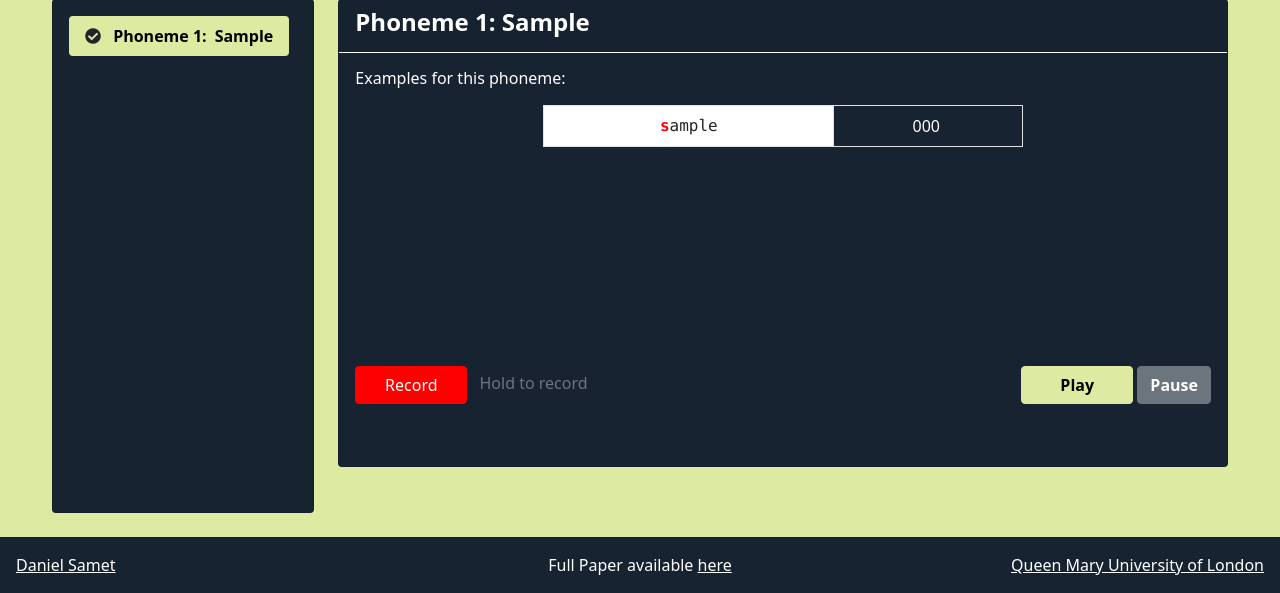
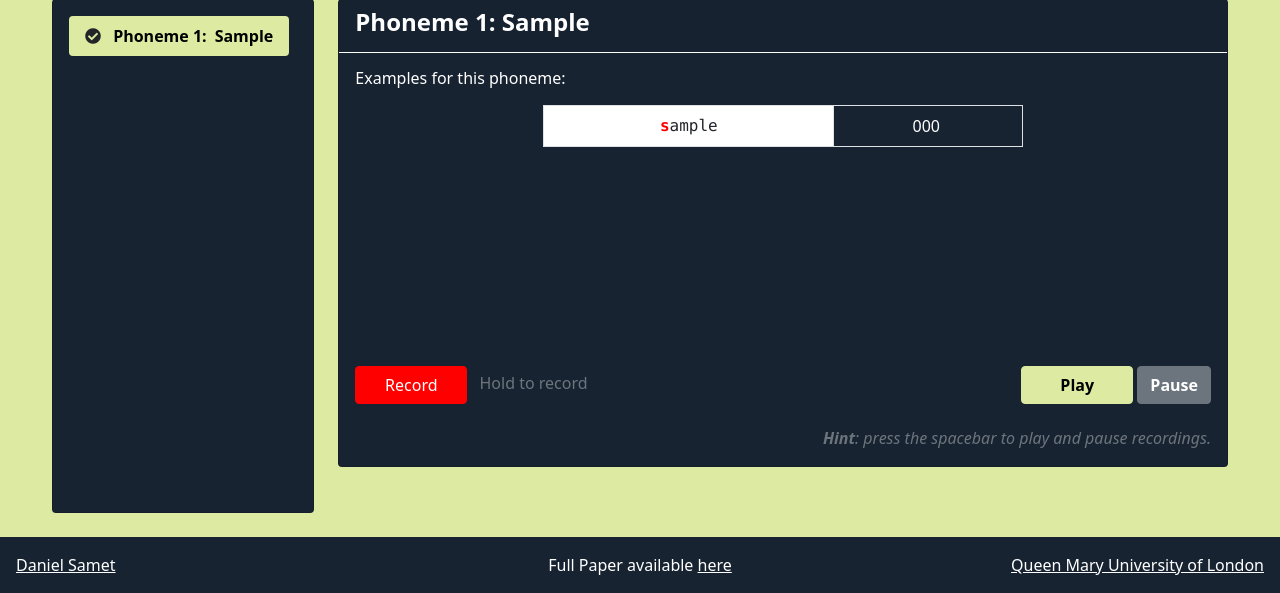
Before and after one commit to danielsamet/PSS, a Flask app: page /concatenation_setup in a window 1280 px wide. Shown: the part 556-1149 px from the top of the page. Run offline with Flask 2, Linux system fonts and the light colour scheme; a user stored in the database is signed in; tables that the repository leaves empty hold one stand-in row (values such as "Sample post"); lists and menus that the app fills with data are empty; parts of the project's set-up code (start-up, migrations or seed data) failed here and were passed over; some libraries are stand-ins or nearby versions.

Commit message:
resolved minor issues
Signed-off-by: Daniel Samet <danielsamet98@gmail.com>

```diff
--- a/app/main/routes.py
+++ b/app/main/routes.py
@@ -79,9 +79,19 @@ def save_recording():
     # increase volume cmd for quiet phonemes [k]
     volume_cmd = f"-filter:a 'volume=2'" if phoneme_id in [16] else ""
 
-    subprocess.call(f"ffmpeg -i \"{file_address}.temp\" {trim_cmd} -c copy \"{file_address}\" -y {volume_cmd}")
+    subprocess.call(f"ffmpeg -i \"{file_address}.temp\" {trim_cmd} -c copy \"{file_address}\" -y {volume_cmd} "
+                    f"-hide_banner -loglevel error")
 
     os.remove(file_address + ".temp")
+
+    # delete old recording if exists
+    if phoneme_id in current_user.phoneme_recordings:
+        try:
+            os.remove(os.path.join(current_app.config["USER_DIR"],
+                                   current_user.phoneme_recordings[phoneme_id].local_address))
+        except FileNotFoundError:
+            pass
+        db.session.delete(current_user.phoneme_recordings[phoneme_id])
 
     current_user.phoneme_recording_objects.append(PhonemeRecording(file_relative_address, file_name, phoneme_id))
 
--- a/app/templates/main/concatenation_setup.html
+++ b/app/templates/main/concatenation_setup.html
@@ -158,7 +158,7 @@
                                             </div>
                                         </div>
                                     </div>
-                                    <p class="fst-italic text-muted float-end mb-0 invisible">
+                                    <p class="fst-italic text-muted float-end mb-0 invisible hint-msg">
                                         <b>Hint</b>: press the spacebar to play and pause recordings.
                                     </p>
                                 </div>
@@ -236,7 +236,7 @@
                     active_tab.find(".recording-results").removeClass("visually-hidden");
                     active_tab.find(".save-recording").removeClass("visually-hidden");
                     await new Promise(r => setTimeout(r, 100));
-                    wavesurfers[this.id.replace("btn-", "")] = await load_audio("recording-div-" + this.id.replace("btn-", ""), active_tab.find(".recordedAudio")[0].src, true, active_tab.find(".btns-container"), [active_tab.find(".btns-container")]);
+                    wavesurfers[this.id.replace("btn-", "")] = await load_audio("recording-div-" + this.id.replace("btn-", ""), active_tab.find(".recordedAudio")[0].src, true, active_tab.find(".btns-container"), [active_tab.find(".btns-container"), active_tab.find(".hint-msg")]);
                 });
             });
 
@@ -261,11 +261,11 @@
             {%- for phoneme in phonemes -%}
                 {%- if current_user.phoneme_recordings[phoneme.id] %}
                     {% if loop.index == 1 -%}  {# load audio for first tab as well! #}
-                        wavesurfers[{{ phoneme.id }}] = await load_audio("recording-div-" + {{ phoneme.id }}, "{{ current_user.phoneme_recordings[phoneme.id].web_address|safe }}", false, active_tab.find(".btns-container"), [active_tab.find(".btns-container")]);
+                        wavesurfers[{{ phoneme.id }}] = await load_audio("recording-div-" + {{ phoneme.id }}, "{{ current_user.phoneme_recordings[phoneme.id].web_address|safe }}", false, active_tab.find(".btns-container"), [active_tab.find(".btns-container"), active_tab.find(".hint-msg")]);
                     {% endif %}
                     $("#phoneme-tab-{{ phoneme.number }}").on("shown.bs.tab", async function () {
                         let active_tab = $(".tab-pane.active");
-                        wavesurfers[{{ phoneme.id }}] = await load_audio("recording-div-" + {{ phoneme.id }}, "{{ current_user.phoneme_recordings[phoneme.id].web_address|safe }}", false, active_tab.find(".btns-container"), [active_tab.find(".btns-container")]);
+                        wavesurfers[{{ phoneme.id }}] = await load_audio("recording-div-" + {{ phoneme.id }}, "{{ current_user.phoneme_recordings[phoneme.id].web_address|safe }}", false, active_tab.find(".btns-container"), [active_tab.find(".btns-container"), active_tab.find(".hint-msg")]);
                     })
                 {%- endif -%}
             {%- endfor %}
```
